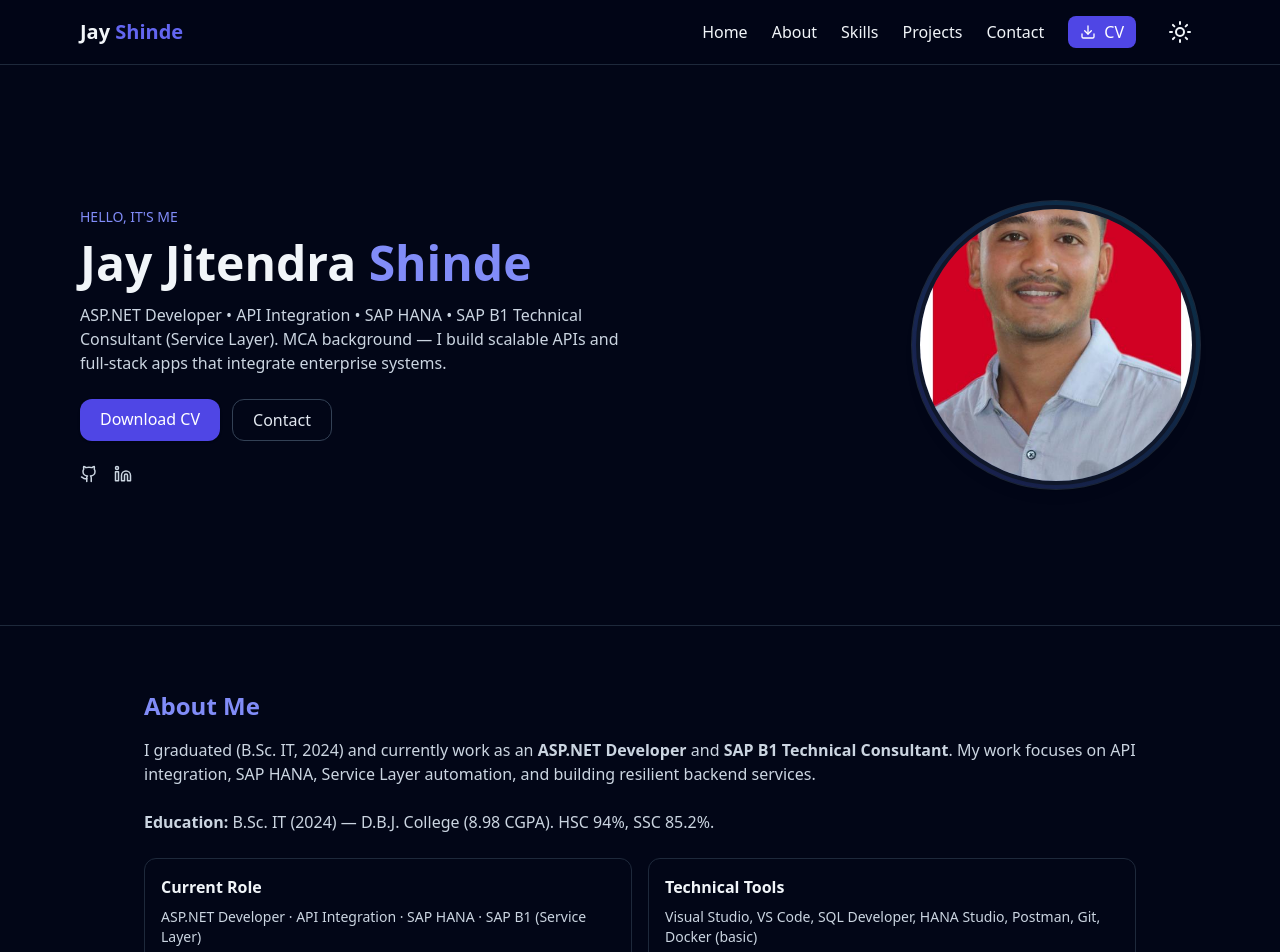
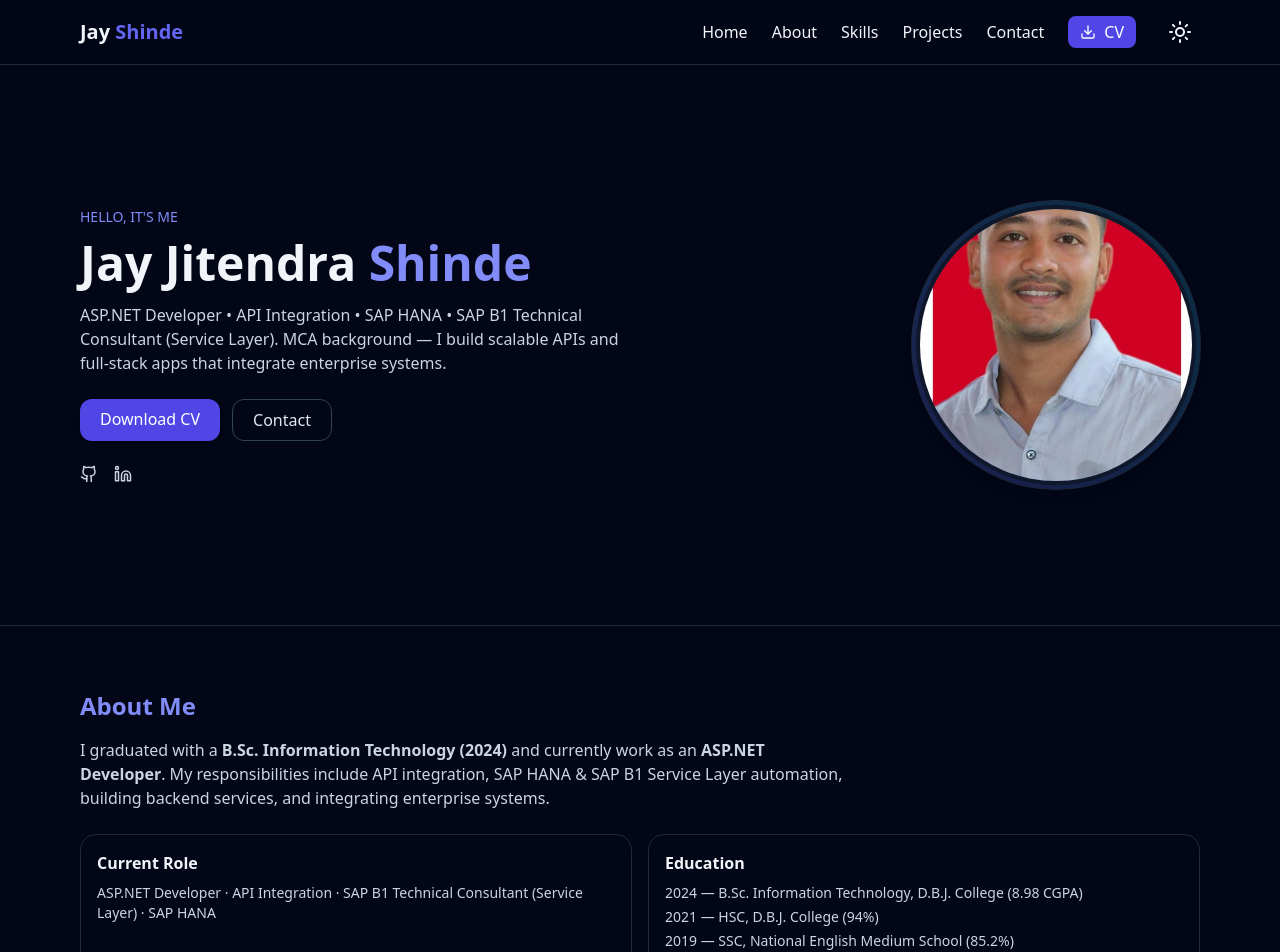
Before and after one commit to jayshinde-9823/MyPortfolio, a React (Create React App) app: page / in a window 1280 px wide. Shown: the top 952 px of the page. Built offline with nearby package versions, Linux system fonts and the light colour scheme.

Commit message:
Update About.js

```diff
--- a/src/components/About.js
+++ b/src/components/About.js
@@ -4,23 +4,31 @@ import { motion } from "framer-motion";
 export default function About() {
   return (
     <section id="about" className="py-16 border-t border-slate-800">
-      <div className="max-w-5xl mx-auto px-4">
-        <motion.h2 initial={{ y: 10, opacity: 0 }} whileInView={{ y: 0, opacity: 1 }} className="text-2xl font-bold text-indigo-400">About Me</motion.h2>
-        <motion.p initial={{ opacity: 0 }} whileInView={{ opacity: 1 }} className="mt-4 text-slate-300">
-          I graduated (B.Sc. IT, 2024) and currently work as an <strong>ASP.NET Developer</strong> and <strong>SAP B1 Technical Consultant</strong>.
-          My work focuses on API integration, SAP HANA, Service Layer automation, and building resilient backend services.
-          <br/><br/>
-          <strong>Education:</strong> B.Sc. IT (2024) — D.B.J. College (8.98 CGPA). HSC 94%, SSC 85.2%.
+      <div className="max-w-6xl mx-auto px-4">
+        <motion.h2 initial={{ y: 8, opacity: 0 }} whileInView={{ y: 0, opacity: 1 }} className="text-2xl font-bold text-indigo-400">
+          About Me
+        </motion.h2>
+
+        <motion.p initial={{ opacity: 0 }} whileInView={{ opacity: 1 }} className="mt-4 text-slate-300 max-w-3xl">
+          I graduated with a <strong>B.Sc. Information Technology (2024)</strong> and currently work as an <strong>ASP.NET Developer</strong>.
+          My responsibilities include API integration, SAP HANA & SAP B1 Service Layer automation, building backend services, and integrating enterprise systems.
         </motion.p>
 
         <div className="mt-6 grid sm:grid-cols-2 gap-4">
-          <div className="rounded-xl border border-slate-800 p-4">
+          <div className="rounded-2xl border border-slate-800 p-4">
             <h4 className="font-semibold">Current Role</h4>
-            <p className="text-slate-300 text-sm mt-2">ASP.NET Developer · API Integration · SAP HANA · SAP B1 (Service Layer)</p>
+            <p className="mt-2 text-slate-300 text-sm">
+              ASP.NET Developer · API Integration · SAP B1 Technical Consultant (Service Layer) · SAP HANA
+            </p>
           </div>
-          <div className="rounded-xl border border-slate-800 p-4">
-            <h4 className="font-semibold">Technical Tools</h4>
-            <p className="text-slate-300 text-sm mt-2">Visual Studio, VS Code, SQL Developer, HANA Studio, Postman, Git, Docker (basic)</p>
+
+          <div className="rounded-2xl border border-slate-800 p-4">
+            <h4 className="font-semibold">Education</h4>
+            <ul className="mt-2 text-slate-300 text-sm space-y-1">
+              <li>2024 — B.Sc. Information Technology, D.B.J. College (8.98 CGPA)</li>
+              <li>2021 — HSC, D.B.J. College (94%)</li>
+              <li>2019 — SSC, National English Medium School (85.2%)</li>
+            </ul>
           </div>
         </div>
       </div>
```
